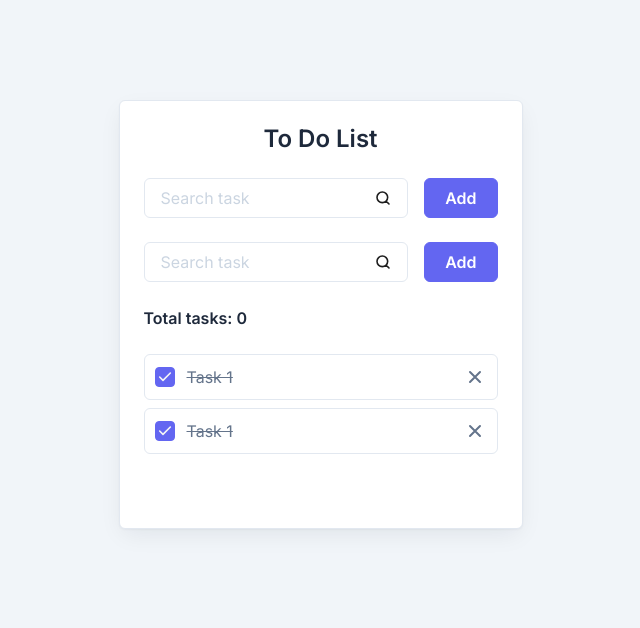
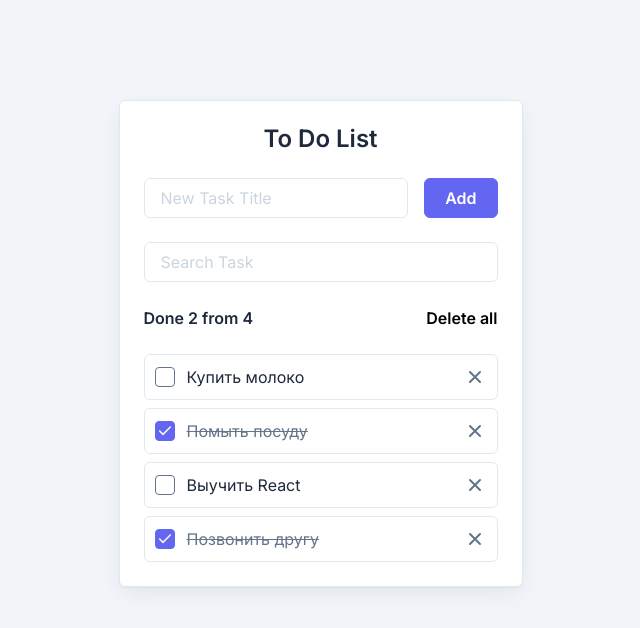
Before and after one commit to Grinch3214/TaskNest, a React (Vite) app: page / in a window 1280 px wide. Shown: the top 628 px of the page, without its empty margins (312-952 px from the left). Built offline with nearby package versions, Linux system fonts and the light colour scheme.

Commit message:
Used props in react

```diff
--- a/src/components/button/Button.jsx
+++ b/src/components/button/Button.jsx
@@ -1,7 +1,17 @@
-const Button = () => {
+import IconClose from '../icons/IconClose';
+
+const Button = (props) => {
+  const {
+    className = '',
+    type = 'button',
+    children = 'Button',
+    hasIcon = false,
+    ...rest
+  } = props;
+
   return (
-    <button className="button" type="submit">
-      Add
+    <button {...rest} className={`button ${className}`} type={type}>
+      {!hasIcon ? children : <IconClose />}
     </button>
   );
 };
--- a/src/components/field/Field.jsx
+++ b/src/components/field/Field.jsx
@@ -1,15 +1,17 @@
-const Field = () => {
+const Field = (props) => {
+  const { className = '', id, label, type = 'text' } = props;
+
   return (
-    <div className="todo__field field">
-      <label className="field__label" htmlFor="search-task">
-        Search task
+    <div className={`field ${className}`}>
+      <label className="field__label" htmlFor={id}>
+        {label}
       </label>
       <input
         className="field__input"
-        id="search-task"
+        id={id}
         placeholder=" "
         autoComplete="off"
-        type="search"
+        type={type}
       />
     </div>
   );
--- a/src/components/taskForm/TaskForm.jsx
+++ b/src/components/taskForm/TaskForm.jsx
@@ -1,13 +1,28 @@
 import Field from '../field/Field';
 import Button from '../button/Button';
 
-const AddTaskForm = () => {
+const TaskForm = (props) => {
+  const {
+    id,
+    label,
+    classInput,
+    typeInput,
+    hasButton = false,
+    typeButton,
+    titleButton,
+    classButton,
+  } = props;
+
   return (
     <form className="todo__form">
-      <Field />
-      <Button />
+      <Field className={classInput} id={id} label={label} type={typeInput} />
+      {hasButton && (
+        <Button className={classButton} type={typeButton}>
+          {titleButton}
+        </Button>
+      )}
     </form>
   );
 };
 
-export default AddTaskForm;
+export default TaskForm;
--- a/src/components/todo/Todo.jsx
+++ b/src/components/todo/Todo.jsx
@@ -3,13 +3,34 @@ import TodoInfo from '../todoInfo/TodoInfo';
 import TodoList from '../todoList/TodoList';
 
 const Todo = () => {
+  const tasks = [
+    { id: 1, title: 'Купить молоко', isDone: false },
+    { id: 2, title: 'Помыть посуду', isDone: true },
+    { id: 3, title: 'Выучить React', isDone: false },
+    { id: 4, title: 'Позвонить другу', isDone: true },
+  ];
+
+  const taskFiltered = tasks.filter(({ isDone }) => isDone);
+
   return (
     <div className="todo">
       <h1 className="todo__title">To Do List</h1>
-      <TaskForm />
-      <TaskForm />
-      <TodoInfo />
-      <TodoList />
+      <TaskForm
+        classInput="todo__field"
+        id="new-task"
+        label="New Task Title"
+        hasButton
+        typeButton="submit"
+        titleButton="Add"
+      />
+      <TaskForm
+        classInput="todo__field"
+        id="search-task"
+        label="Search Task"
+        type="search"
+      />
+      <TodoInfo total={tasks.length} done={taskFiltered.length} />
+      <TodoList tasks={tasks} />
     </div>
   );
 };
--- a/src/components/todoInfo/TodoInfo.jsx
+++ b/src/components/todoInfo/TodoInfo.jsx
@@ -1,12 +1,15 @@
-const TodoInfo = () => {
+const TodoInfo = (props) => {
+  const { total, done } = props;
   return (
     <div className="todo__info">
       <div className="todo__total-tasks">
-        Total tasks: <span>0</span>
+        Done {done} from {total}
       </div>
-      <button className="todo__delete-all-button" type="button">
-        Delete all
-      </button>
+      {Boolean(total) && (
+        <button className="todo__delete-all-button" type="button">
+          Delete all
+        </button>
+      )}
     </div>
   );
 };
--- a/src/components/todoItem/TodoItem.jsx
+++ b/src/components/todoItem/TodoItem.jsx
@@ -1,24 +1,25 @@
-import IconClose from '../icons/IconClose';
+import Button from '../button/Button';
 
-const TodoItem = () => {
+const TodoItem = (props) => {
+  const { className = '', title, isDone, id } = props;
+
   return (
-    <li className="todo__item todo-item">
+    <li className={`todo-item ${className}`}>
       <input
         className="todo-item__checkbox"
-        id="task-1"
+        id={id}
         type="checkbox"
-        checked
+        checked={isDone}
       />
-      <label className="todo-item__label" htmlFor="task-1">
-        Task 1
+      <label className="todo-item__label" htmlFor={id}>
+        {title}
       </label>
-      <button
+      <Button
+        hasIcon
         className="todo-item__delete-button"
         aria-label="Delete"
         title="Delete"
-      >
-        <IconClose />
-      </button>
+      />
     </li>
   );
 };
--- a/src/components/todoList/TodoList.jsx
+++ b/src/components/todoList/TodoList.jsx
@@ -1,16 +1,17 @@
 import TodoItem from '../todoItem/TodoItem';
 
-const TodoList = () => {
-  const hasTask = true;
+const TodoList = (props) => {
+  const { tasks = [] } = props;
 
-  if (!hasTask) {
+  if (!tasks.length) {
     return <div className="todo__empty-message"></div>;
   }
 
   return (
     <ul className="todo__list">
-      <TodoItem />
-      <TodoItem />
+      {tasks.map((task) => (
+        <TodoItem key={task.id} {...task} className="todo__item" />
+      ))}
     </ul>
   );
 };
--- a/src/styles/components/field.css
+++ b/src/styles/components/field.css
@@ -5,6 +5,8 @@
 		color: var(--color-dark-1);
 		scale: 0.7;
 		translate: -1.75em -2.6em;
+		pointer-events: all;
+		cursor: default;
 	}
 
 	&:has(.field__input:focus) .field__label {
@@ -18,6 +20,7 @@
 	left: 17px;
 	color: var(--color-gray-3);
 	translate: 0 -50%;
+	pointer-events: none;
 }
 
 .field__input {
--- a/src/styles/components/todo.css
+++ b/src/styles/components/todo.css
@@ -44,11 +44,6 @@
 	&:hover {
 		color: var(--color-danger);
 	}
-
-  &:not(.is-visible) {
-    opacity: 0;
-    visibility: hidden;
-  }
 }
 
 .todo__list,
--- a/src/styles/globals.css
+++ b/src/styles/globals.css
@@ -17,6 +17,4 @@ button {
 
 :focus-visible {
 	outline: none;
-  box-shadow: var(--focus-ring);
-  transition-duration: 0s !important;
 }
```
Lines whose indentation alone changed are shown as unchanged.
